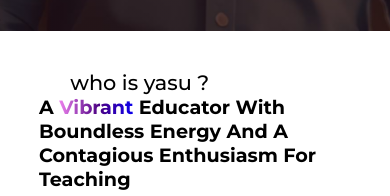
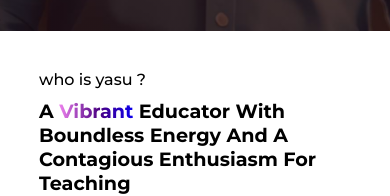
Before and after one commit to ahamed-sha-11/YasubarathiSir, a React (Vite) app: page / in a window 390 px wide. Shown: the part 813-1009 px from the top of the page. Built offline with nearby package versions, Linux system fonts and the light colour scheme.

Commit message:
"added responsiveness for <p>"

```diff
--- a/src/styles/AboutComponenetStyles.css
+++ b/src/styles/AboutComponenetStyles.css
@@ -85,11 +85,16 @@
   .hero-pun h1 {
     font-size: 1.2rem;
     margin: 0;
-    text-transform: capitalize;
+
     line-height: normal;
     /* border: 1px red solid; */
 
     position: relative;
+  }
+  .hero-pun p {
+ margin: 0;
+ font-size: 1rem;
+ margin-bottom: 10px;
   }
   .pun-explanation {
     width: 80%;
```
